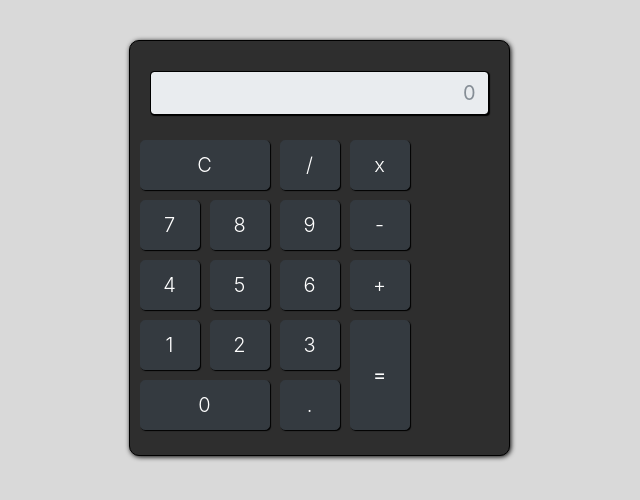
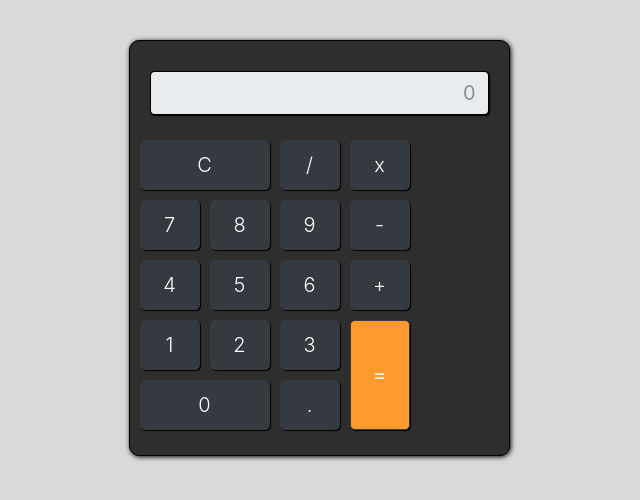
Before and after one commit to pripinheiro/calculadora, a plain HTML site: page index.html in a window 1280 px wide. Shown: the whole page, without its empty margins (321-961 px from the left). Drawn offline with nearby package versions, Linux system fonts and the light colour scheme.

Commit message:
Adicionando descrição

```diff
--- a/css/style.css
+++ b/css/style.css
@@ -24,6 +24,7 @@
 
 .enter {
     height: 110px;
+    background: #FE9A2E;
 }
 
 .zero {
```
Also changed, not shown: 1 other file.
